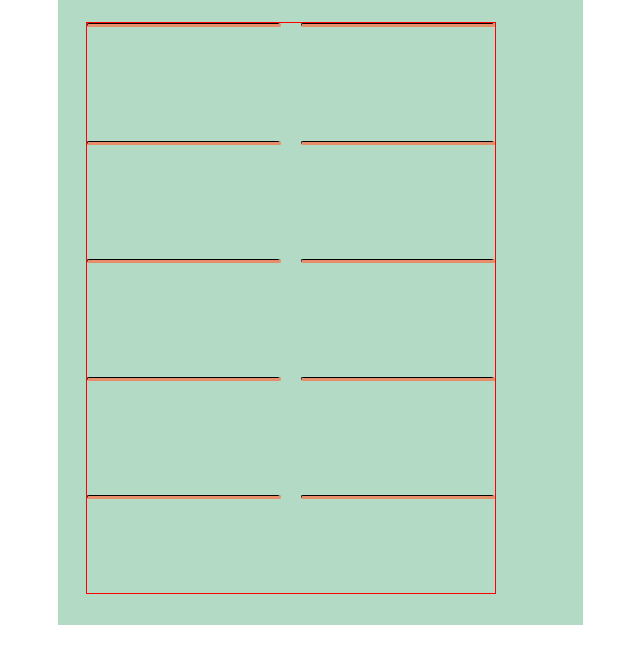
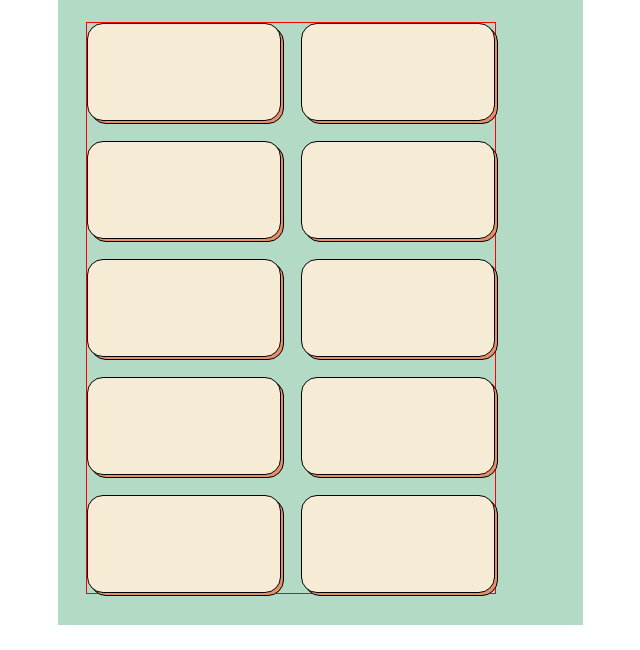
Before and after one commit to joshiee02/ToDoList, a website built with webpack: page dist/index.html in a window 1280 px wide. Shown: the part 150-800 px from the top of the page, without its empty margins (320-960 px from the left). Built offline with nearby package versions, Linux system fonts and the light colour scheme.

Commit message:
add a bg container to task container

```diff
--- a/src/style.css
+++ b/src/style.css
@@ -93,22 +93,35 @@ header {
   }
 
 section {
+
   margin-top: 2rem;
   width: 87.5%;
   height: 82.5%;
   display: grid;
+    /* use px when you want to add the minimize button to overlay */
   grid-template-columns: repeat(2, 1fr);
   gap: 1.25rem;
   border: 1px solid red;
 }
-  /* use position relative to achieve the style of a div overlaying another div */
+
   .taskContainer {
     border: 1px solid black;
     background-color: #F6ECD5;
     border-radius: 16px;
-    border-right: 3px solid #E88D69;
-    border-bottom: 3px solid #E88D69;
+    width: 100%;
+    height: 100%;
+    position: relative;
+    z-index: 2;
   }
-    .task {
 
-    }
+  .bgContainer {
+    border: 1px solid black;
+    background-color: #E88D69;
+    position: relative;
+    top: -95px;
+    right: -3px;
+    z-index: 1;
+    width: 100%;
+    height: 100%;
+    border-radius: 16px;
+  }
```
